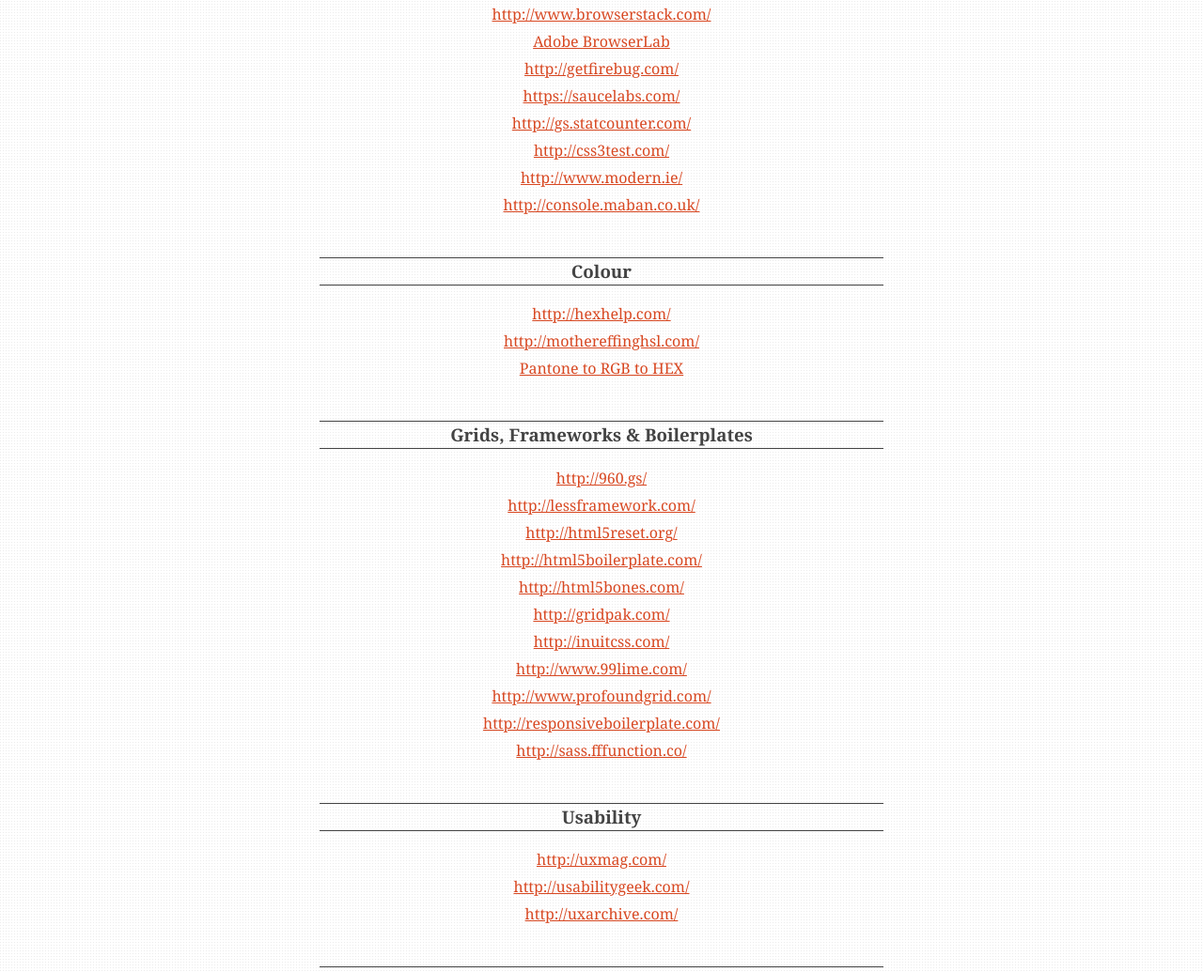
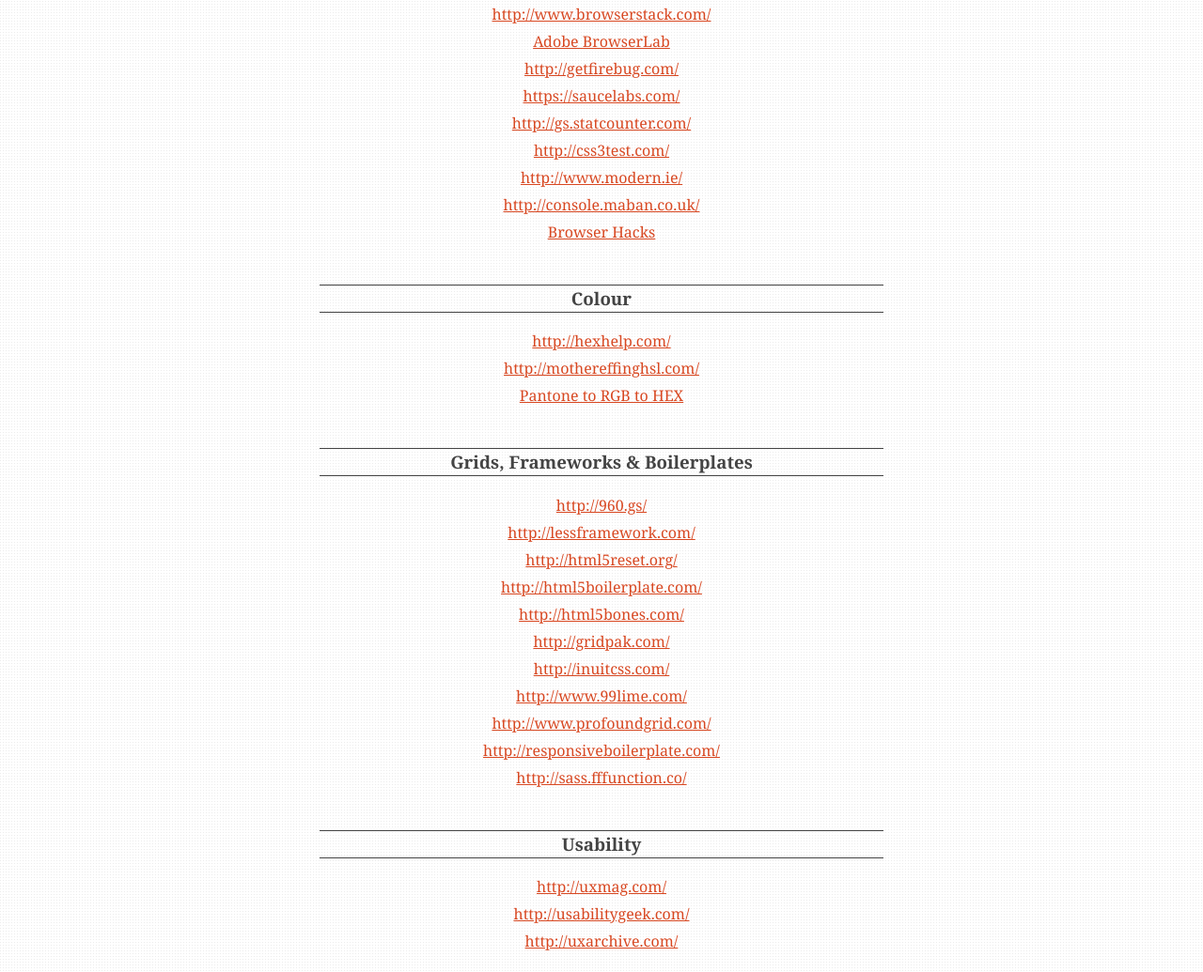
Before and after one commit to sixheads/links, a plain HTML site: page index.html in a window 1280 px wide. Shown: the part 5177-6212 px from the top of the page at 94% size. Drawn offline with Linux system fonts and the light colour scheme; a web font is replaced by a local one.

Commit message:
Added new Browser Hacks site

```diff
--- a/index.html
+++ b/index.html
@@ -226,6 +226,7 @@
 <li><a href="http://css3test.com/">http://css3test.com/</a></li>
 <li><a href="http://www.modern.ie/">http://www.modern.ie/</a></li>
 <li><a href="http://console.maban.co.uk/">http://console.maban.co.uk/</a></li>
+<li><a href="http://browserhacks.com/">Browser Hacks</a></li>
 </ul>
 
 <h3 id="colour">Colour</h3>
```
